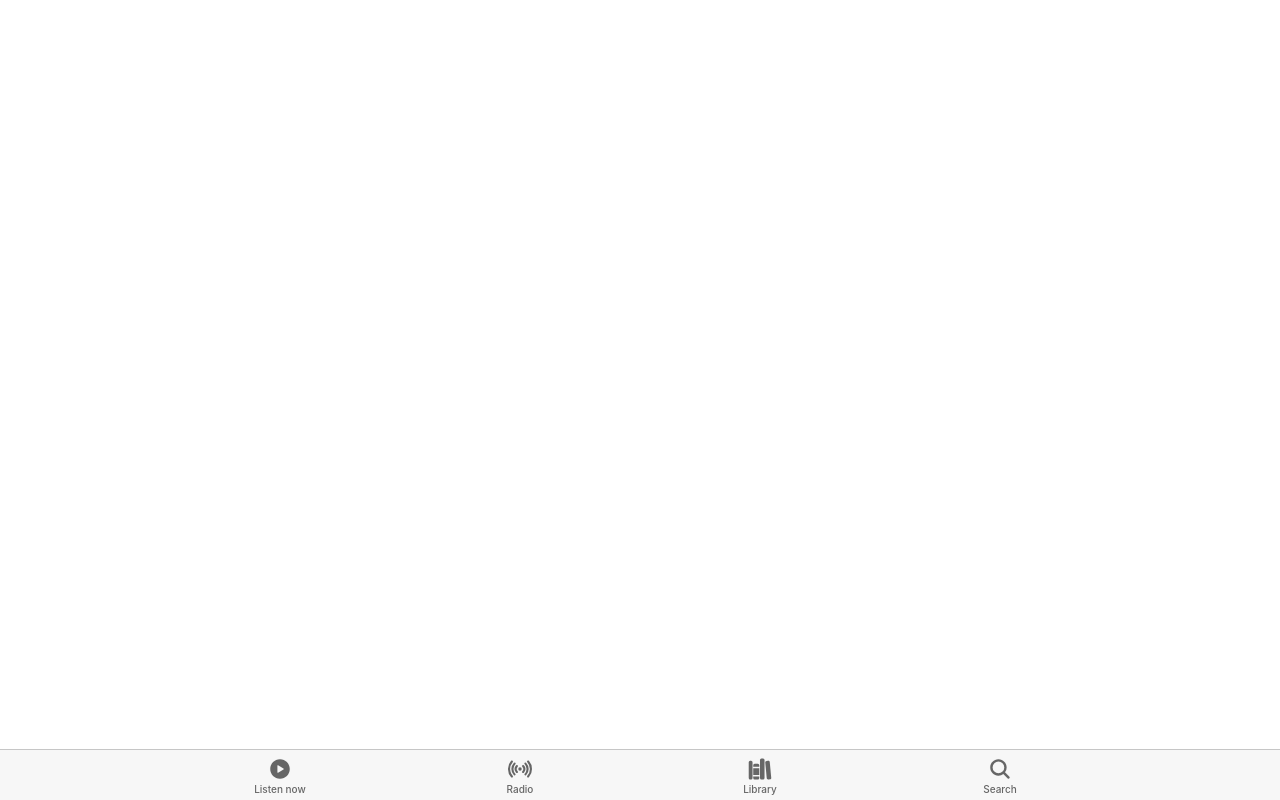
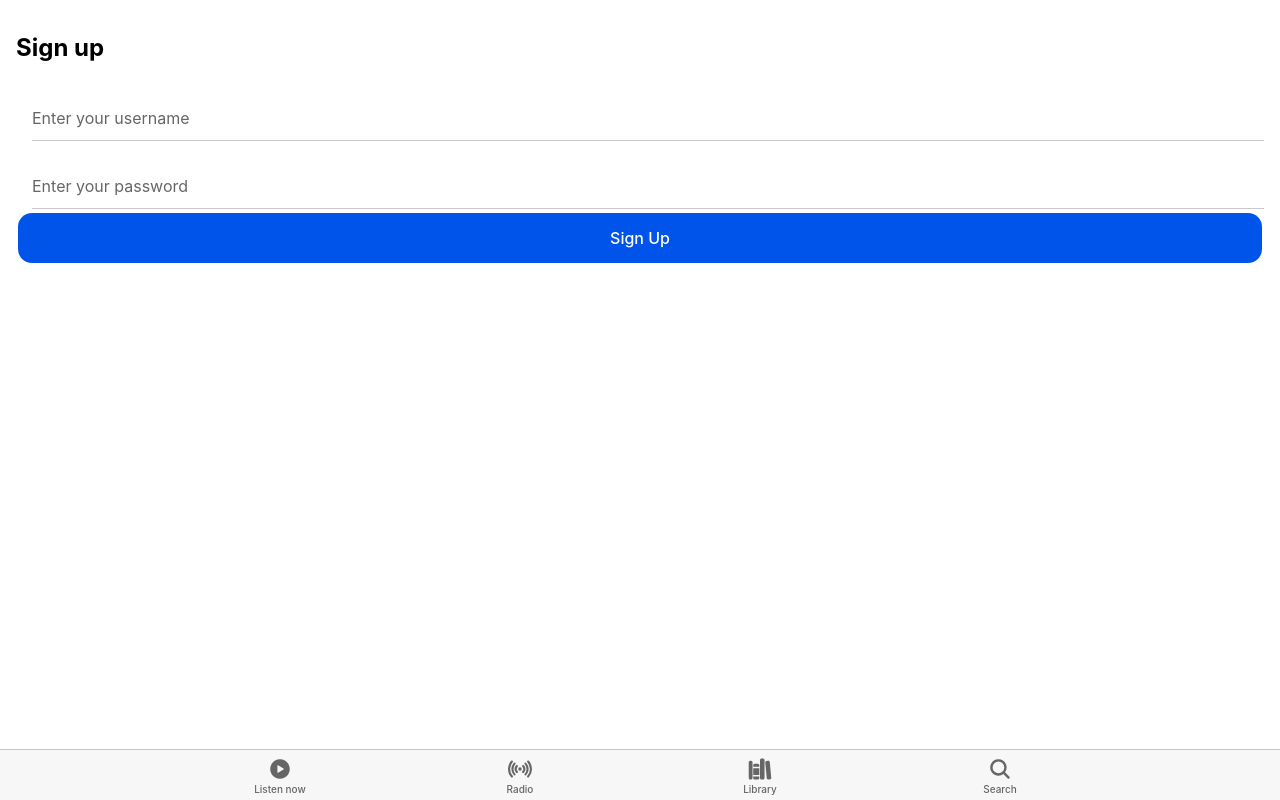
Before and after one commit to fire-nood1e/point-plan, a React (Vite) app in the folder app/: page /register in a window 1280 px wide. Built offline with nearby package versions, Linux system fonts and the light colour scheme.

Commit message:
Add Login & SignUp router link

```diff
--- a/app/src/App.tsx
+++ b/app/src/App.tsx
@@ -15,6 +15,7 @@ import Login from "./pages/Login.tsx";
 import Radio from "./pages/Radio.tsx";
 import Library from "./pages/Library.tsx";
 import Search from "./pages/Search.tsx";
+import Signup from "./pages/Signup.tsx";
 
 function App() {
   return (
@@ -34,9 +35,16 @@ function App() {
             <Route exact path="/search">
               <Search />
             </Route>
+            <Route exact path="/register">
+              <Signup />
+            </Route>
+
             <Route exact path="/">
               <Redirect to="/login" />
             </Route>
+            {/* <Route exact path="/register">
+              <Redirect to="/signup" />
+            </Route> */}
           </IonRouterOutlet>
 
           <IonTabBar slot="bottom">
--- a/app/src/pages/Login.tsx
+++ b/app/src/pages/Login.tsx
@@ -1,6 +1,7 @@
 import { useState } from 'react';
 import { useHistory } from 'react-router-dom';
-import { IonContent, IonInput, IonItem, IonLabel, IonButton } from "@ionic/react";
+import { IonContent, IonInput, IonItem, IonLabel, IonButton, IonRouterLink } from "@ionic/react";
+import { IonReactRouter } from "@ionic/react-router";
 
 function Login() {
 
@@ -47,6 +48,11 @@ function Login() {
             <IonButton expand="block" onClick={handleLogin}>
             Login
             </IonButton>
+            <IonReactRouter>
+                <IonRouterLink href="/register">
+                    <p>Join Now</p>
+                </IonRouterLink>
+            </IonReactRouter>
       </IonContent>
     </>
   );
--- a/app/src/pages/Signup.tsx
+++ b/app/src/pages/Signup.tsx
@@ -15,15 +15,15 @@ function Signup() {
         console.log('Username:', username);
         console.log('Password:', password);
 
-        // 로그인 성공 후 홈으로 이동
-        history.push('/home');
+        // 회원가입 성공 후 로그인 페이지로 이동
+        history.push('/login');
     };
 
   return (
     <>
       <IonContent className="ion-padding">
       <div>
-            <h2><strong>Login</strong></h2>
+            <h2><strong>Sign up</strong></h2>
             </div>
             <IonItem>
             <IonLabel position="floating"></IonLabel>
```
